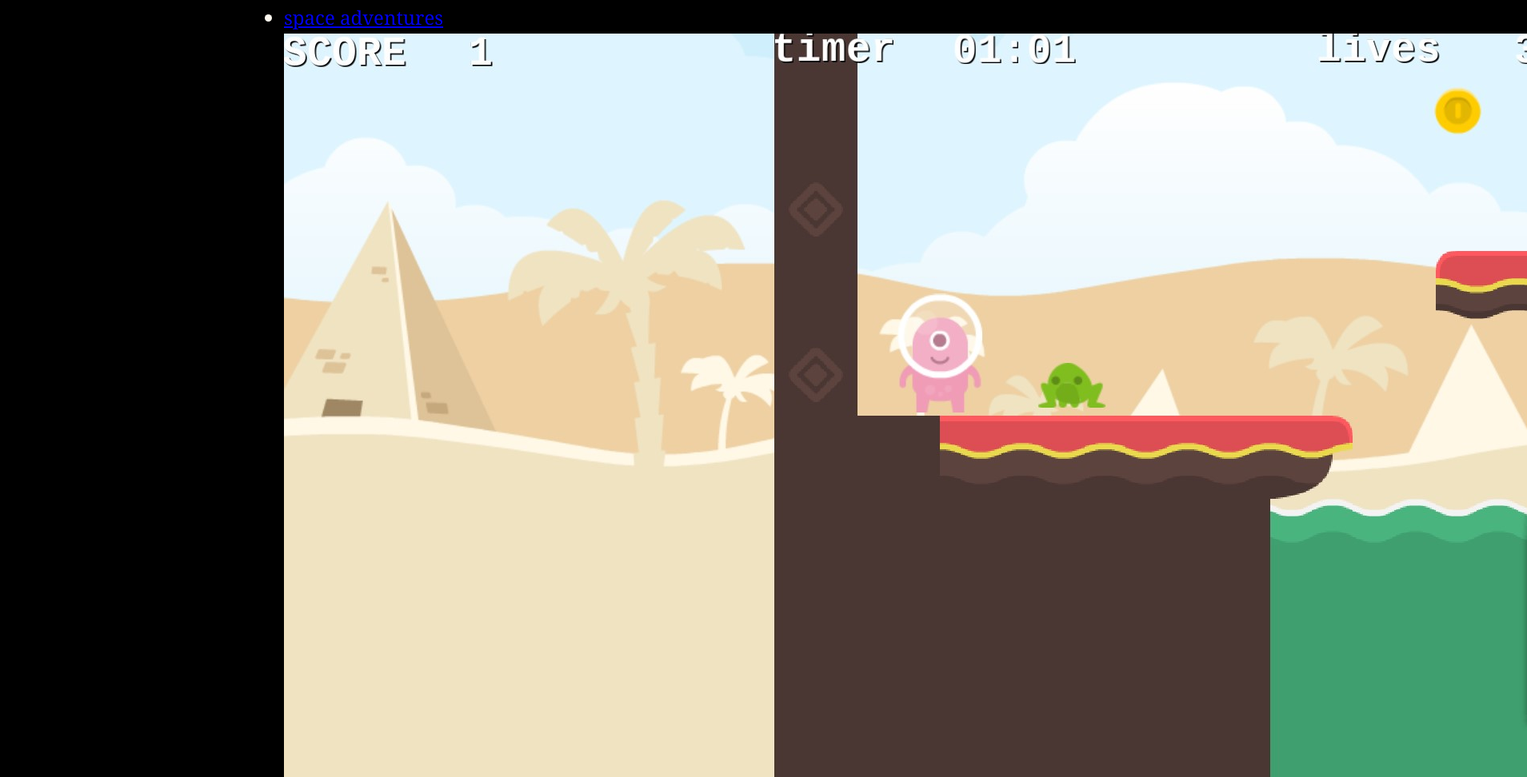
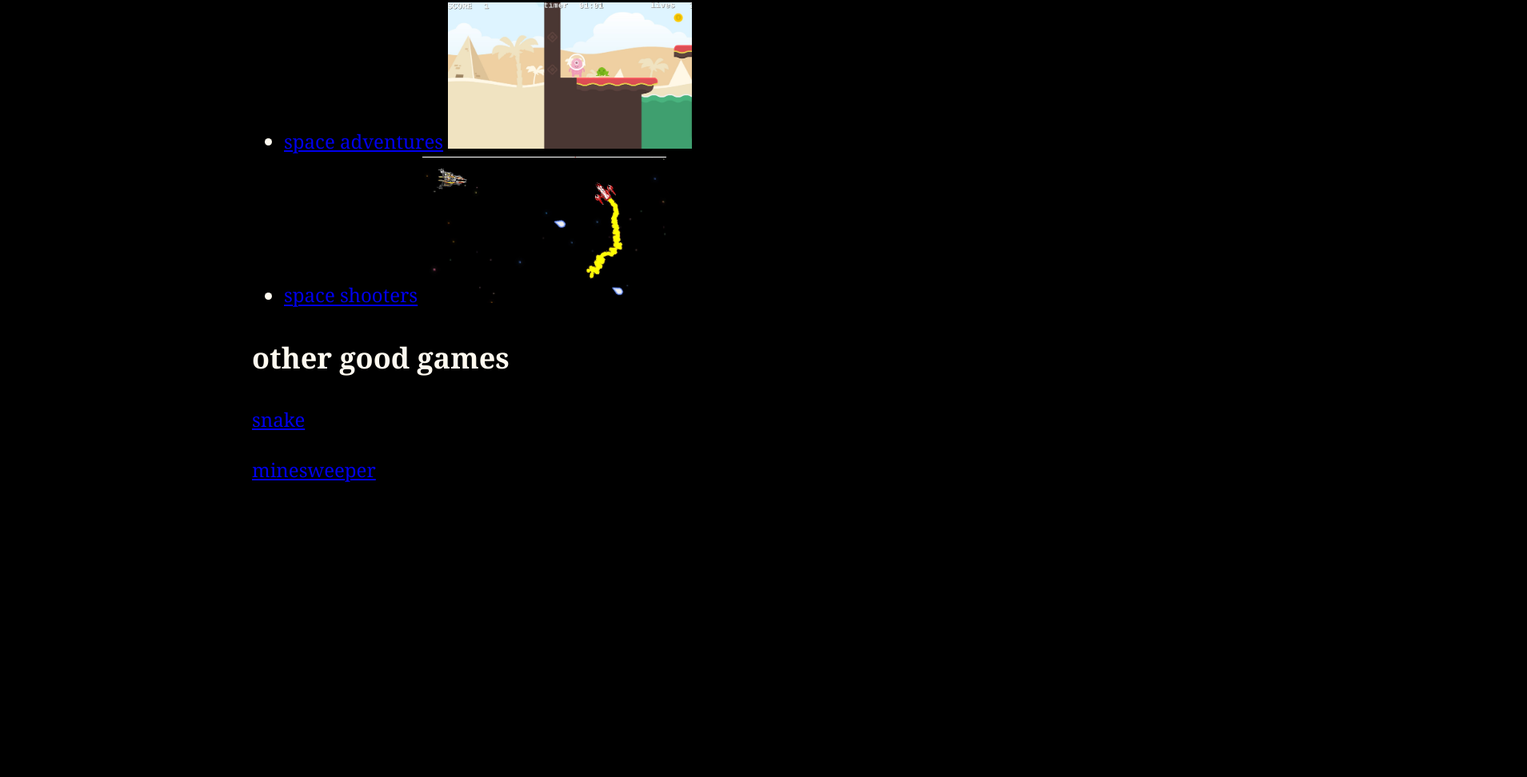
Before and after one commit to FranklyPeeved/FranklyPeeved.github.io, a plain HTML site: page index.html in a window 1280 px wide. Shown: the part 233-1205 px from the top of the page at 80% size, 1909 px wide, since content can reach past the window. After the commit the page ends 880 px from the top, so only its background shows below. Drawn offline with Linux system fonts and the light colour scheme.

Commit message:
Update index.html

```diff
--- a/index.html
+++ b/index.html
@@ -15,12 +15,13 @@
 		<h2>my projects</h2>
 <ul>
 <li> <a href="https://franklypeeved.github.io/godot_platformer1/">space adventures</a>
-<img src="space.adventures.jpg">
+<img src="space.adventures.jpg" width="50%"">
 </li>
 <li> <a href="https://franklypeeved.github.io/space_game/">space shooters</a>
- <img src = "space.shooters.jpg"></li>
+ <img src = "space.shooters.jpg" width="50%"></li>
 </ul>
-<h2>My hobbies</h2>
-<p>Hello <b>bold </b></p>
-	</body>
+<h2>other good games</h2>
+<p><a href="https://www.google.com/search?q=play+snake">snake</a> <b> </b></p>
+<p>  <a href="https://www.google.com/search?q=play+minesweeper">minesweeper</a>    </p>
+</body>
 </html>
```
